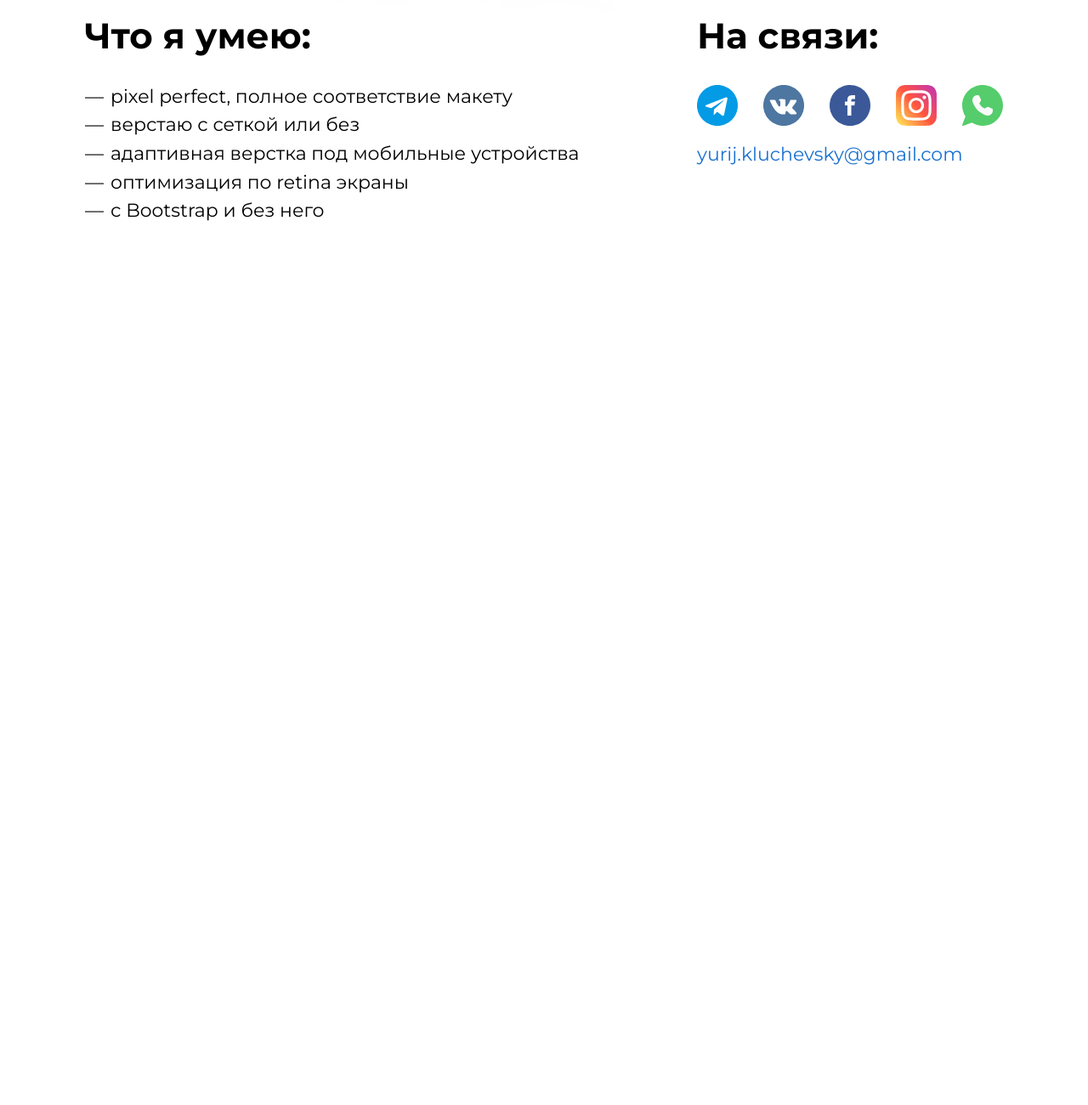
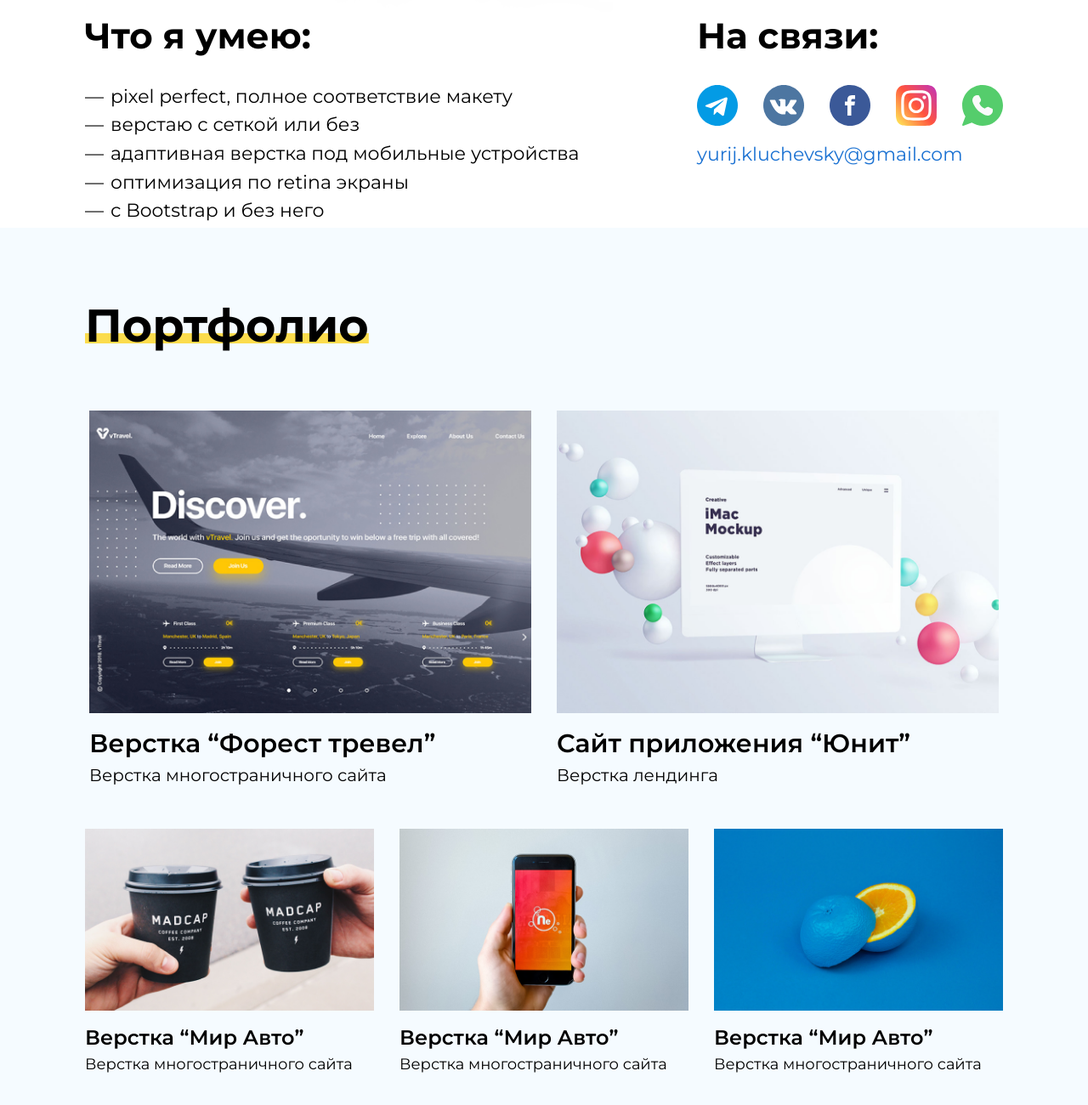
Before and after one commit to JuliaKrasnoperova/Web-developer-portfolio, a plain HTML site: page index.html in a window 1280 px wide. Shown: the part 1043-2343 px from the top of the page at 85% size. Before the commit the page ends 1311 px from the top, so only its background shows below. Drawn offline with Linux system fonts and the light colour scheme.

Commit message:
new section has been made

```diff
--- a/index.html
+++ b/index.html
@@ -109,6 +109,50 @@
 			</div>
 		</div>
 	</header>
+	<section class="projects">
+		<div class="container">
+			<div class="projects__title-2">
+				<h2 class="title-2 gradient-line">Портфолио</h2>
+			</div>
+			<div class="projects__card-wrapper">
+				<div class="projects__card projects__card-tablets">
+					<div class="projects__card-image">
+						<img src="./img/projects/01.png" alt="card">
+					</div>
+					<p class="projects__card-title">Верстка “Форест тревел”</p>
+					<span class="projects__card-subtitle">Верстка многостраничного сайта </span>
+				</div>
+				<div class="projects__card projects__card-tablets">
+					<div class="projects__card-image">
+						<img src="./img/projects/02.png" alt="card">
+					</div>
+					<p class="projects__card-title">Сайт приложения “Юнит”</p>
+					<span class="projects__card-subtitle">Верстка лендинга</span>
+				</div>
+				<div class="projects__card">
+					<div class="projects__card-image">
+						<img src="./img/projects/03.png" alt="card">
+					</div>
+					<p class="projects__card-title">Верстка “Мир Авто”</p>
+					<span class="projects__card-subtitle">Верстка многостраничного сайта </span>
+				</div>
+				<div class="projects__card">
+					<div class="projects__card-image">
+						<img src="./img/projects/04.png" alt="card">
+					</div>
+					<p class="projects__card-title">Верстка “Мир Авто”</p>
+					<span class="projects__card-subtitle">Верстка многостраничного сайта </span>
+				</div>
+				<div class="projects__card">
+					<div class="projects__card-image">
+						<img src="./img/projects/05.png" alt="card">
+					</div>
+					<p class="projects__card-title">Верстка “Мир Авто”</p>
+					<span class="projects__card-subtitle">Верстка многостраничного сайта </span>
+				</div>
+			</div>
+		</div>
+	</section>
 </body>
 
 </html>
--- /dev/null
+++ b/sass/blocks/_title-2.scss
@@ -0,0 +1,6 @@
+.title-2 {
+    display: inline-block;
+    font-weight: 700;
+    font-size: 54px;
+    line-height: 1.3;
+}
--- a/sass/main.scss
+++ b/sass/main.scss
@@ -5,10 +5,12 @@
 
 // Sections
 @import "./sections/header";
+@import "./sections/projects";
 @import "./sections/footer";
 
 // Blocks
 @import "./blocks/title-1";
+@import "./blocks/title-2";
 @import "./blocks/title-3";
 @import "./blocks/gradient-line";
 @import "./blocks/button";
--- a/sass/media/_media.scss
+++ b/sass/media/_media.scss
@@ -1,4 +1,19 @@
 /* Tablet */
+@media (min-width: 1200px) {
+    .projects__card-tablets .projects__card-image {
+        width: 520px;
+    }
+
+    .projects__card-tablets .projects__card-title {
+        font-size: 30px;
+    }
+
+    .projects__card-tablets .projects__card-subtitle {
+        font-size: 20px;
+    }
+
+}
+
 @media (max-width: 1199px) {
     width: 900px;
 }
--- /dev/null
+++ b/sass/sections/_projects.scss
@@ -0,0 +1,41 @@
+.projects {
+    padding-top: 80px;
+    padding-bottom: 90px;
+    background: linear-gradient(0deg, #F5FBFF, #F5FBFF), #F4F8F9;
+}
+
+.projects__title-2 {
+    margin-bottom: 65px;
+}
+
+.projects__card-wrapper {
+    display: flex;
+    flex-wrap: wrap;
+    justify-content: center;
+    row-gap: 50px;
+    column-gap: 30px;
+}
+
+.projects__card {}
+
+.projects__card-image {
+    width: 340px;
+    margin-bottom: 16px;
+}
+
+.projects__card-image img {
+    width: 100%;
+}
+
+.projects__card-title {
+    font-weight: 600;
+    font-size: 24px;
+    line-height: 1.3;
+    margin-bottom: 5px;
+}
+
+.projects__card-subtitle {
+    font-weight: 400;
+    font-size: 18px;
+    line-height: 1.3;
+}
```
Also changed, not shown: css/main.css, img/projects/01.png (added), img/projects/02.png (added), img/projects/03.png (added), img/projects/04.png (added), img/projects/05.png (added), 1 other file.
